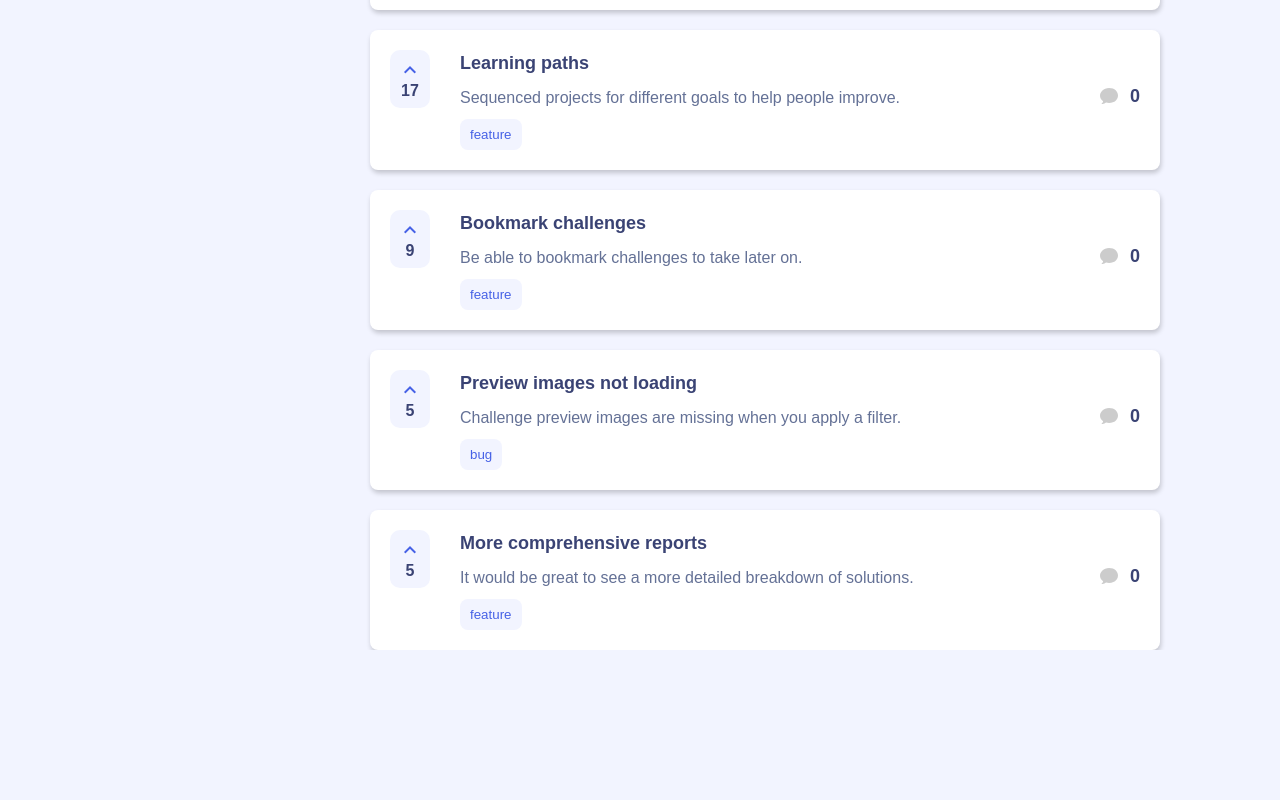
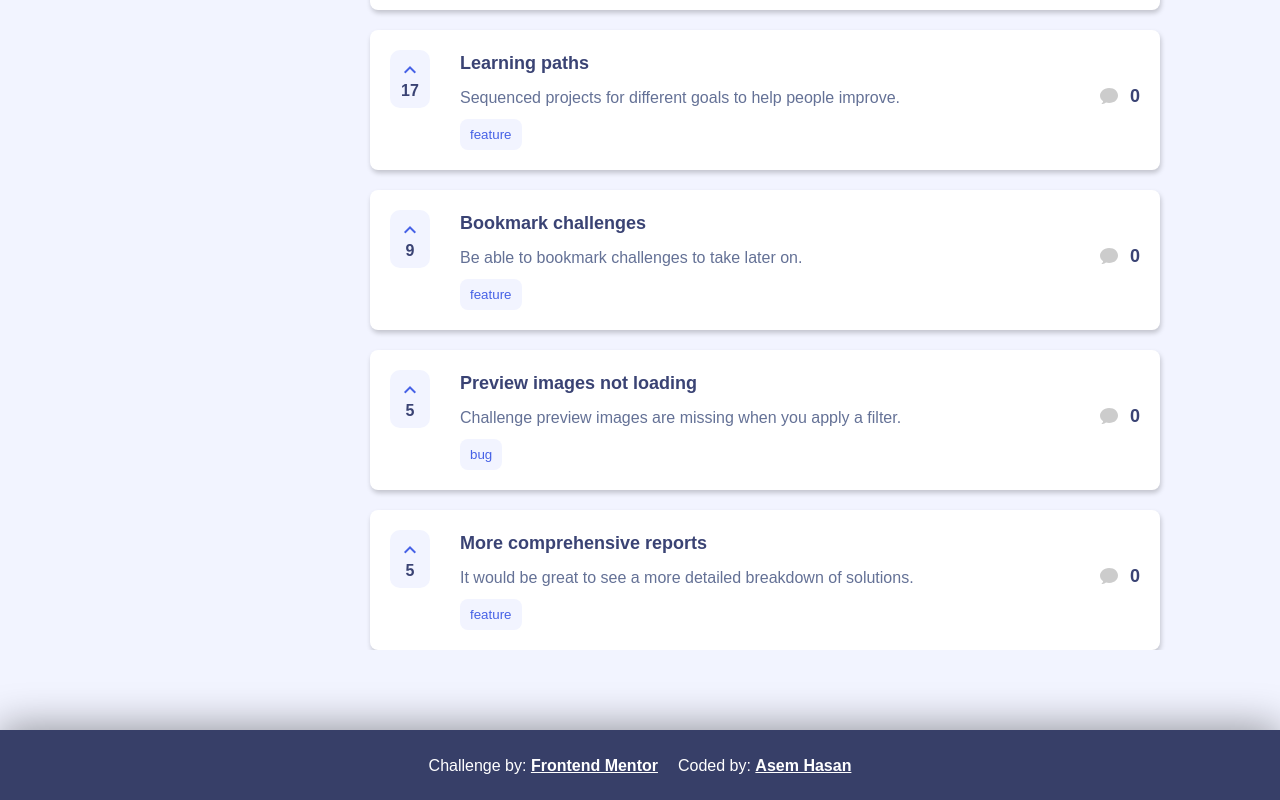
Before and after one commit to asem1789/feedback-app, an Angular app: page / in a window 1280 px wide. Shown: the part 944-1744 px from the top of the page. Before the commit the page ends 1674 px from the top, so only its background shows below. Built offline with nearby package versions, Linux system fonts and the light colour scheme.

Commit message:
footer-component

```diff
--- a/src/app/app.component.html
+++ b/src/app/app.component.html
@@ -1,3 +1,24 @@
 <div class="app">
   <router-outlet></router-outlet>
 </div>
+
+<div class="footer">
+  <p class="footer__item-1">
+    Challenge by:
+    <a
+      class="footer__link"
+      target="_blank"
+      href="https://www.frontendmentor.io/challenges/product-feedback-app-wbvUYqjR6"
+      >Frontend Mentor</a
+    >
+  </p>
+  <p>
+    Coded by:
+    <a
+      class="footer__link"
+      target="_blank"
+      href="https://github.com/asem1789/feedback-app"
+      >Asem Hasan</a
+    >
+  </p>
+</div>
--- a/src/app/app.component.scss
+++ b/src/app/app.component.scss
@@ -10,3 +10,22 @@
     max-width: 780px;
   }
 }
+
+.footer {
+  height: 7rem;
+  background-color: #373f68;
+  color: #fff;
+  font-size: 1.6rem;
+  box-shadow: 0 -3px 4rem rgba(0,0,0,.4);
+
+  display: flex;
+  justify-content: center;
+  align-items: center;
+  gap: 2rem;
+
+
+  &__link{
+    color: #fff;
+    font-weight: 600;
+  }
+}
```
